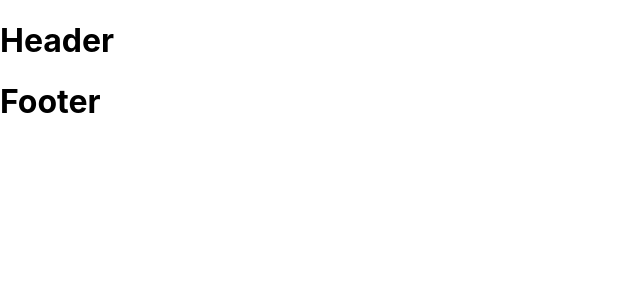
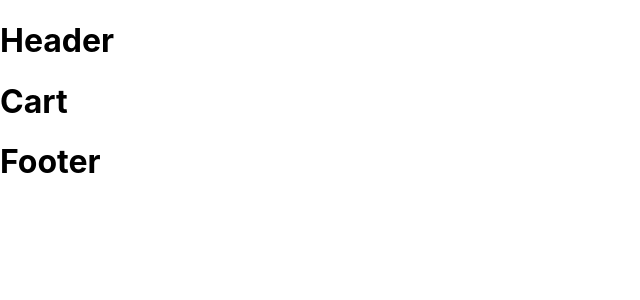
Before and after one commit to alta-sirclo-fe-miratunnisa-umarputri/e-commerce-group-project, a React (Create React App) app: page /cart in a window 1280 px wide. Before the commit this address had no page. Shown: the top 300 px of the page, without its empty margins (0-640 px from the left). Built offline with nearby package versions, Linux system fonts and the light colour scheme.

Commit message:
feat: add more skeleton page

```diff
--- a/src/App.tsx
+++ b/src/App.tsx
@@ -3,6 +3,7 @@ import { Routes, Route } from "react-router-dom";
 import Button from "./components/Button";
 import Footer from "./components/Footer";
 import Header from "./components/Header";
+import Cart from "./pages/Cart";
 import Home from "./pages/Home";
 import MyProduct from "./pages/MyProduct";
 import Order from "./pages/Order";
@@ -16,6 +17,7 @@ function App() {
 
       <Routes>
         <Route path="/" element={<Home />} />
+        <Route path="/cart" element={<Cart />} />
         <Route path="/order" element={<Order />} />
         <Route path="/myproduct" element={<MyProduct />} />
         <Route path="/profile" element={<Profile />} />
--- /dev/null
+++ b/src/pages/Cart.tsx
@@ -0,0 +1,5 @@
+const Cart = () => {
+  return <h1>Cart</h1>;
+};
+
+export default Cart;
```
Also changed, not shown: src/pages/Cart.module.css (added).
